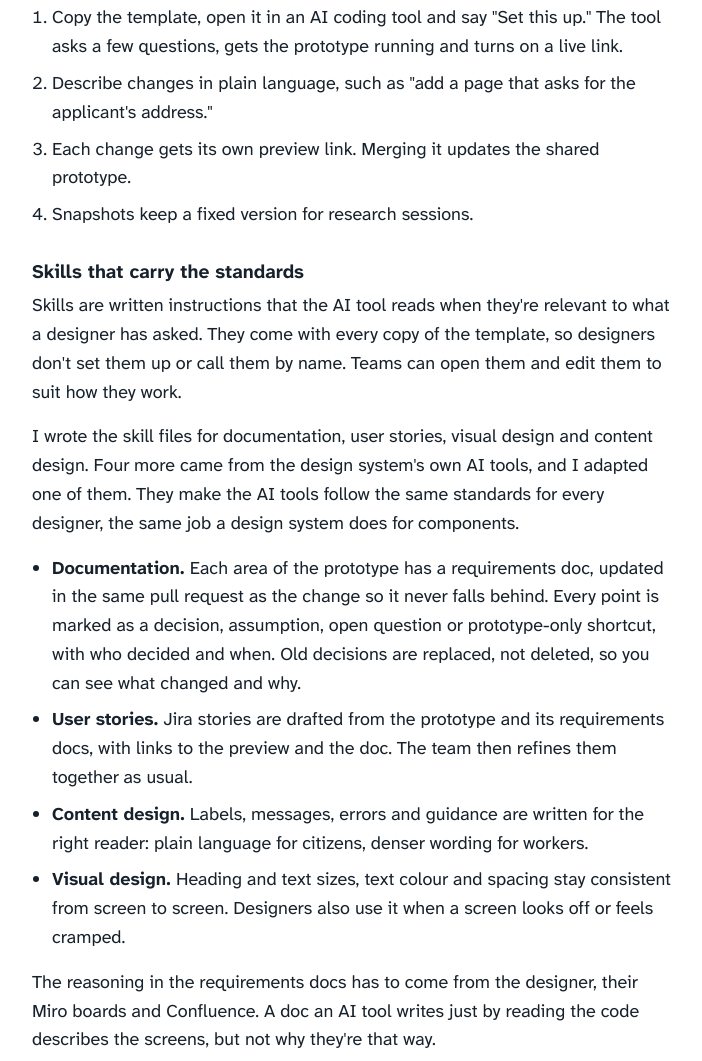
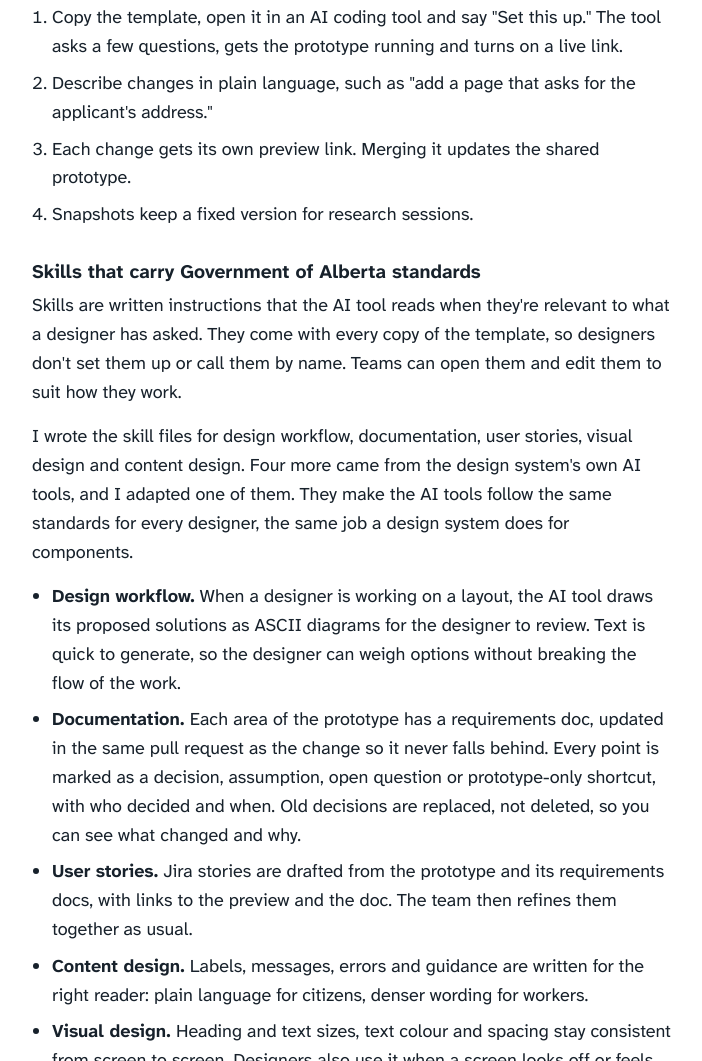
Before and after one commit to Spark450/Portfolio, a plain HTML site: page ai-prototyping.html in a window 1280 px wide. Shown: the part 1348-2409 px from the top of the page, without its empty margins (128-830 px from the left). Drawn offline with Linux system fonts and the light colour scheme.

Commit message:
Add design workflow skill to AI prototyping case study
Describe the design workflow skill, which has the AI tool draw proposed
layouts as ASCII diagrams for quick review. Name Government of Alberta
standards in the skills heading.

Co-Authored-By: Claude Opus 5.5 <noreply@anthropic.com>

```diff
--- a/ai-prototyping.html
+++ b/ai-prototyping.html
@@ -54,10 +54,11 @@
       <li>Snapshots keep a fixed version for research sessions.</li>
     </ol>
 
-    <h3>Skills that carry the standards</h3>
+    <h3>Skills that carry Government of Alberta standards</h3>
     <p>Skills are written instructions that the AI tool reads when they're relevant to what a designer has asked. They come with every copy of the template, so designers don't set them up or call them by name. Teams can open them and edit them to suit how they work.</p>
-    <p>I wrote the skill files for documentation, user stories, visual design and content design. Four more came from the design system's own AI tools, and I adapted one of them. They make the AI tools follow the same standards for every designer, the same job a design system does for components.</p>
+    <p>I wrote the skill files for design workflow, documentation, user stories, visual design and content design. Four more came from the design system's own AI tools, and I adapted one of them. They make the AI tools follow the same standards for every designer, the same job a design system does for components.</p>
     <ul class="points">
+      <li><b>Design workflow.</b> When a designer is working on a layout, the AI tool draws its proposed solutions as ASCII diagrams for the designer to review. Text is quick to generate, so the designer can weigh options without breaking the flow of the work.</li>
       <li><b>Documentation.</b> Each area of the prototype has a requirements doc, updated in the same pull request as the change so it never falls behind. Every point is marked as a decision, assumption, open question or prototype-only shortcut, with who decided and when. Old decisions are replaced, not deleted, so you can see what changed and why.</li>
       <li><b>User stories.</b> Jira stories are drafted from the prototype and its requirements docs, with links to the preview and the doc. The team then refines them together as usual.</li>
       <li><b>Content design.</b> Labels, messages, errors and guidance are written for the right reader: plain language for citizens, denser wording for workers.</li>
```
